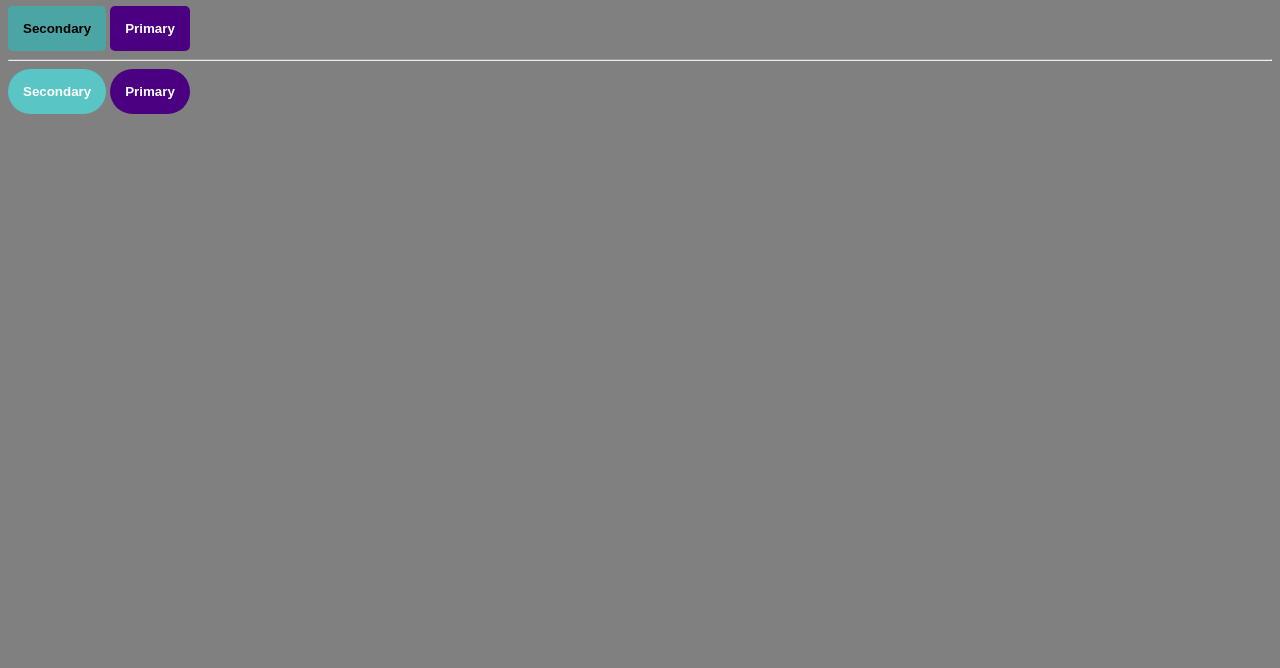
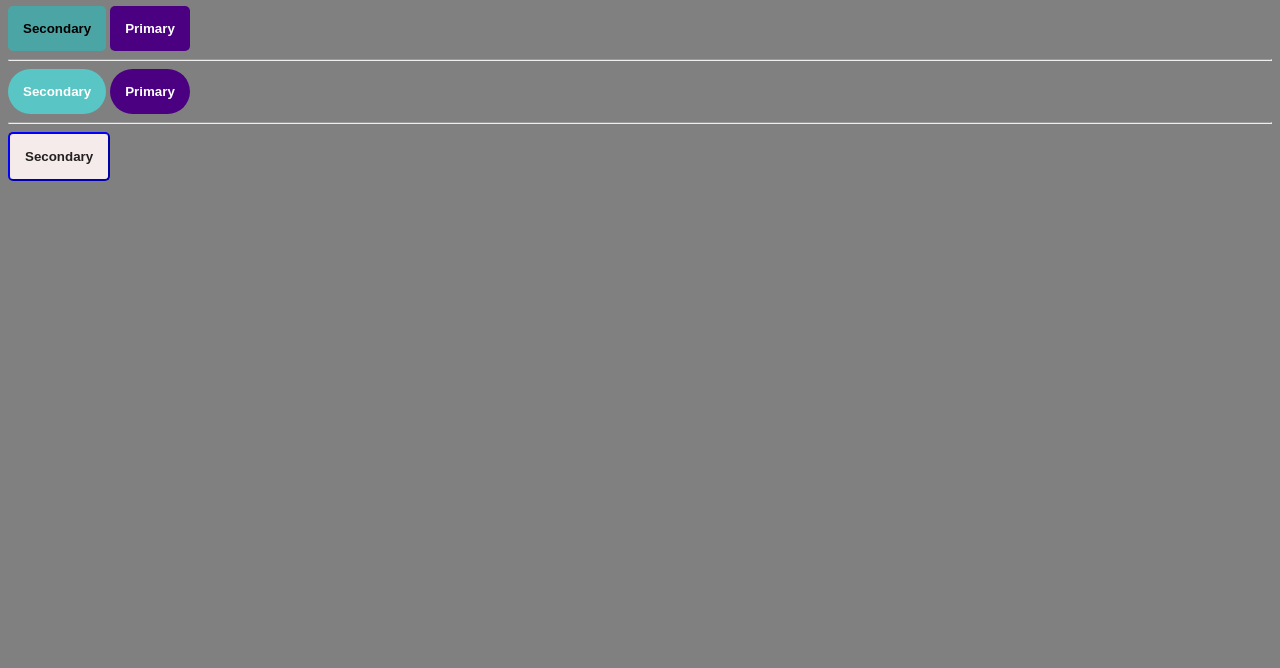
Before and after one commit to Chira-MP/ColorButton, a plain HTML site: page index.html in a window 1280 px wide. Shown: the part 132-800 px from the top of the page. Drawn offline with Linux system fonts and the light colour scheme.

Commit message:
add square button

```diff
--- a/index.html
+++ b/index.html
@@ -17,5 +17,8 @@
   <button class="btn-secondary-pill">Secondary</button>
   <button class="btn-primary-pill">Primary</button>
 
+  <hr>
+  <button class="btn-secondary-square">Secondary</button>
+
 </body>
 </html>
--- a/style-rebecca.css
+++ b/style-rebecca.css
@@ -15,3 +15,16 @@
     border-radius: 35px;
     font-weight: bold;
 }
+
+.btn-secondary-square
+{
+    background-color: rgb(246, 235, 235);
+    color: #222020;
+    padding: 15px;
+    border-width: 2px;
+    border-color: blue;
+    border-radius: 5px;
+    font-weight: bold;
+
+
+}
```
